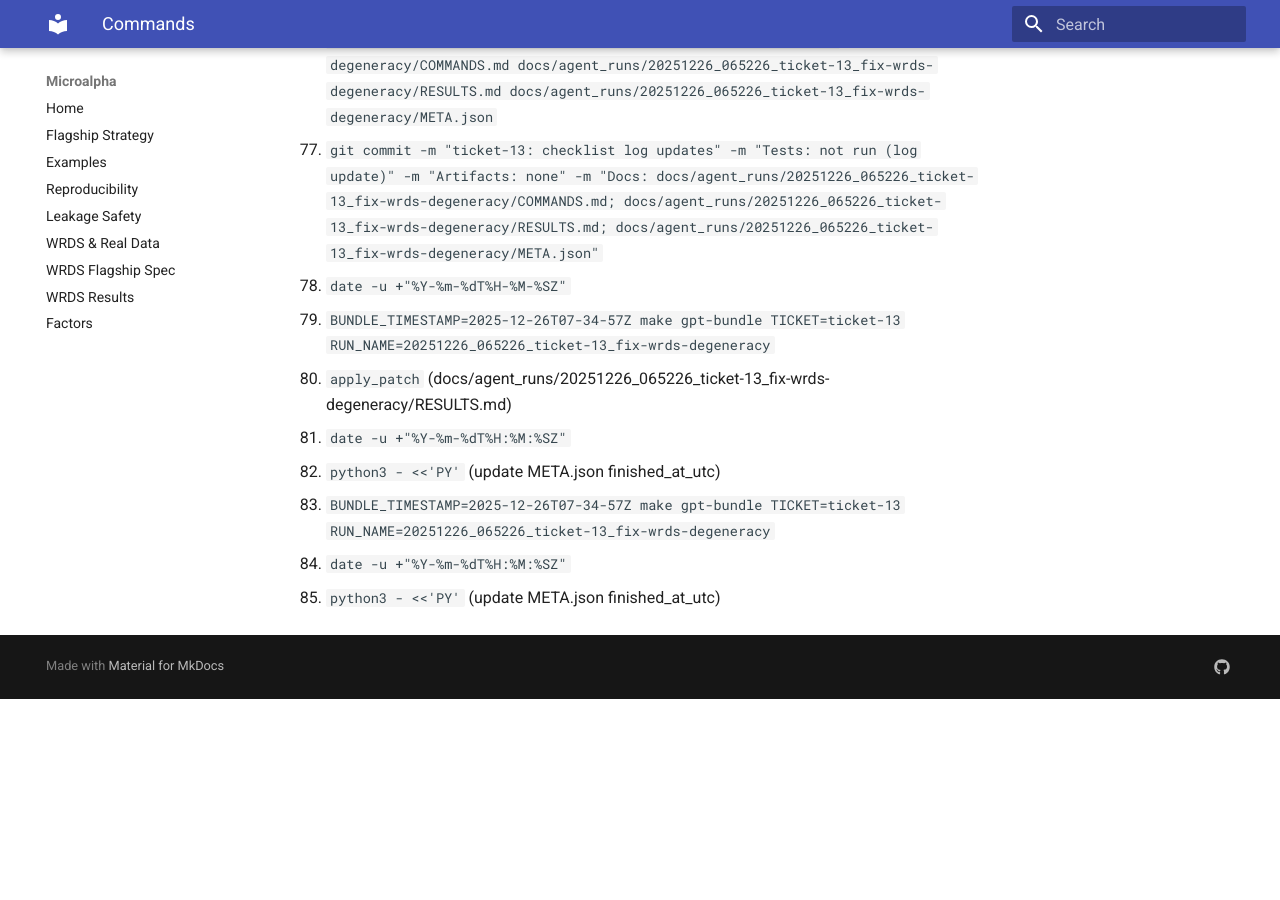
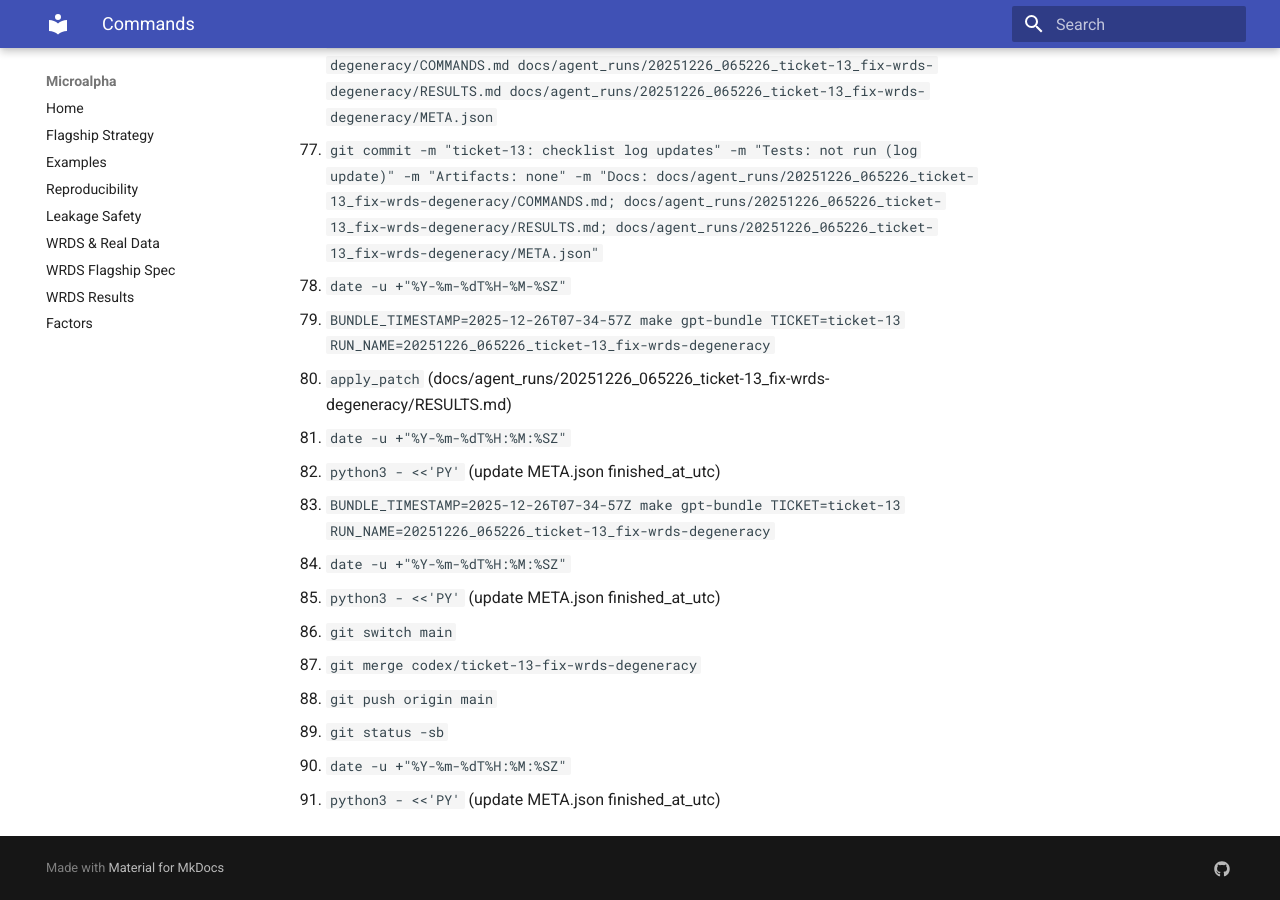
Before and after one commit to MateoBodon/microalpha, an MkDocs documentation site: the page built from docs/agent_runs/20251226_065226_ticket-13_fix-wrds-degeneracy/COMMANDS.md, in a window 1280 px wide and 900 px high, scrolled down 3261 px. Built offline with MkDocs 1.6.1 and Material for MkDocs 9.7.7, drawn with Linux system fonts in a browser that asks for light colours; before the commit the page ends 3960 px from its top, so only the background shows below that.

Commit message:
ticket-13: log merge and push
Tests: not run (log update)

Artifacts: none

Docs: docs/agent_runs/20251226_065226_ticket-13_fix-wrds-degeneracy/COMMANDS.md; docs/agent_runs/20251226_065226_ticket-13_fix-wrds-degeneracy/META.json

```diff
--- a/docs/agent_runs/20251226_065226_ticket-13_fix-wrds-degeneracy/COMMANDS.md
+++ b/docs/agent_runs/20251226_065226_ticket-13_fix-wrds-degeneracy/COMMANDS.md
@@ -85,3 +85,9 @@
 83. `BUNDLE_TIMESTAMP=2025-12-26T07-34-57Z make gpt-bundle TICKET=ticket-13 RUN_NAME=20251226_065226_ticket-13_fix-wrds-degeneracy`
 84. `date -u +"%Y-%m-%dT%H:%M:%SZ"`
 85. `python3 - <<'PY'` (update META.json finished_at_utc)
+86. `git switch main`
+87. `git merge codex/ticket-13-fix-wrds-degeneracy`
+88. `git push origin main`
+89. `git status -sb`
+90. `date -u +"%Y-%m-%dT%H:%M:%SZ"`
+91. `python3 - <<'PY'` (update META.json finished_at_utc)
--- a/docs/agent_runs/20251226_065226_ticket-13_fix-wrds-degeneracy/META.json
+++ b/docs/agent_runs/20251226_065226_ticket-13_fix-wrds-degeneracy/META.json
@@ -2,7 +2,7 @@
   "run_name": "20251226_065226_ticket-13_fix-wrds-degeneracy",
   "ticket_id": "ticket-13",
   "started_at_utc": "2025-12-26T06:52:26Z",
-  "finished_at_utc": "2025-12-26T07:36:10Z",
+  "finished_at_utc": "2025-12-26T07:37:49Z",
   "git_sha_before": "d4c8edf7ac1890dc2bec33e8025dab3bc80652ba",
   "git_sha_after": "HEAD",
   "branch_name": "codex/ticket-13-fix-wrds-degeneracy",
```
